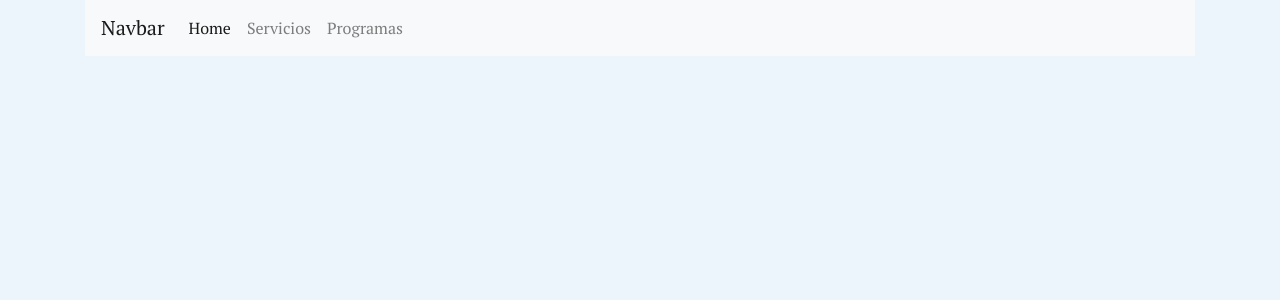
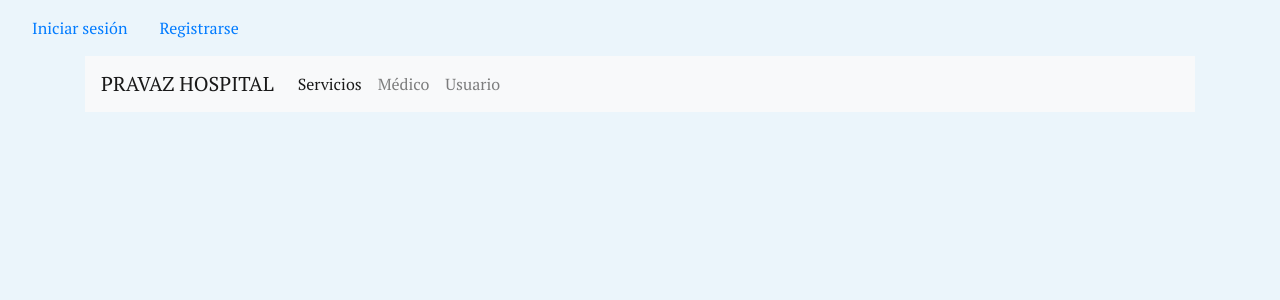
Before and after one commit to SenaSoftpy/Plataforma_Medica, a Django app: page /inicio-medico/ in a window 1280 px wide. Shown: the top 300 px of the page. Run offline with Django 3.2, Linux system fonts and the light colour scheme.

Commit message:
index navbar

```diff
--- a/principal/static/css/styles.css
+++ b/principal/static/css/styles.css
@@ -4,7 +4,5 @@ body{
 }
 
 .carousel {
-    margin: 7%;
-    width:75%! important;
-    height:100px! important;
+   padding: 5%! important;
   }
--- a/principal/templates/layout/layout.html
+++ b/principal/templates/layout/layout.html
@@ -8,29 +8,42 @@
 {% load static %}
 <link rel="stylesheet" type="text/css" href="{% static '/css/styles.css' %}">
 <title>{% block titulo %} {{ titulo }} {% endblock %}</title>
-    <style>.carousel-inner > .item > img { width:90%; height:500px; } </style>
 </head>
 
 <body>
+
+<div class="navbar">
+    <ul class="nav justify-content-end">
+        <li class="nav-item">
+          <a class="nav-link active" href="#">Iniciar sesión</a>
+        </li>
+         <li class="nav-item">
+            <a class="nav-link" href="#">Registrarse</a>
+        </li>
+    </ul>
+</div>
+
 <div class="container">  <!--nav var-->
 
     <nav class="navbar navbar-expand-lg navbar-light bg-light">
-            <a class="navbar-brand" href="#">Navbar</a>
+        <a class="navbar-brand" href="#">PRAVAZ HOSPITAL</a>
         <button class="navbar-toggler" type="button" data-toggle="collapse" data-target="#navbarNav" aria-controls="navbarNav" aria-expanded="false" aria-label="Toggle navigation">
             <span class="navbar-toggler-icon"></span>
         </button>
         <div class="collapse navbar-collapse" id="navbarNav">
             <ul class="navbar-nav">
             <li class="nav-item active">
-                  <a class="nav-link" href="#">Home <span class="sr-only">(current)</span></a>
+                <a class="nav-link" href="{% url 'index' %}">Servicios <span class="sr-only">(current)</span></a>
             </li>
             <li class="nav-item">
-                  <a class="nav-link" href="#">Servicios</a>
+                <a class="nav-link" href="{% url 'medico' %}">Médico</a>
             </li>
             <li class="nav-item">
-                  <a class="nav-link" href="#">Programas</a>
+                <a class="nav-link" href="{% url 'usuario' %}">Usuario</a>
             </li>
+
             </ul>
+
         </div>
         </nav>
 
--- a/principal/templates/usuario/usuario.html
+++ b/principal/templates/usuario/usuario.html
@@ -1 +1,4 @@
-<h1>Usuario</h1>
+{% extends 'layout/layout.html' %}
+{% block titulo %} {{ titulo }}{% endblock %}
+{% block body%}
+{% endblock %}
```
Also changed, not shown: principal/templates/index.html (+3 -30 lines), principal/static/images/salud1.jpeg, principal/static/images/salud2.jpg, principal/static/images/salud3.jpeg (added), principal/static/images/salud3.jpg (deleted), principal/static/images/salud4.jpeg, principal/static/images/salud5.jpeg. Lines whose indentation alone changed are shown as unchanged.
